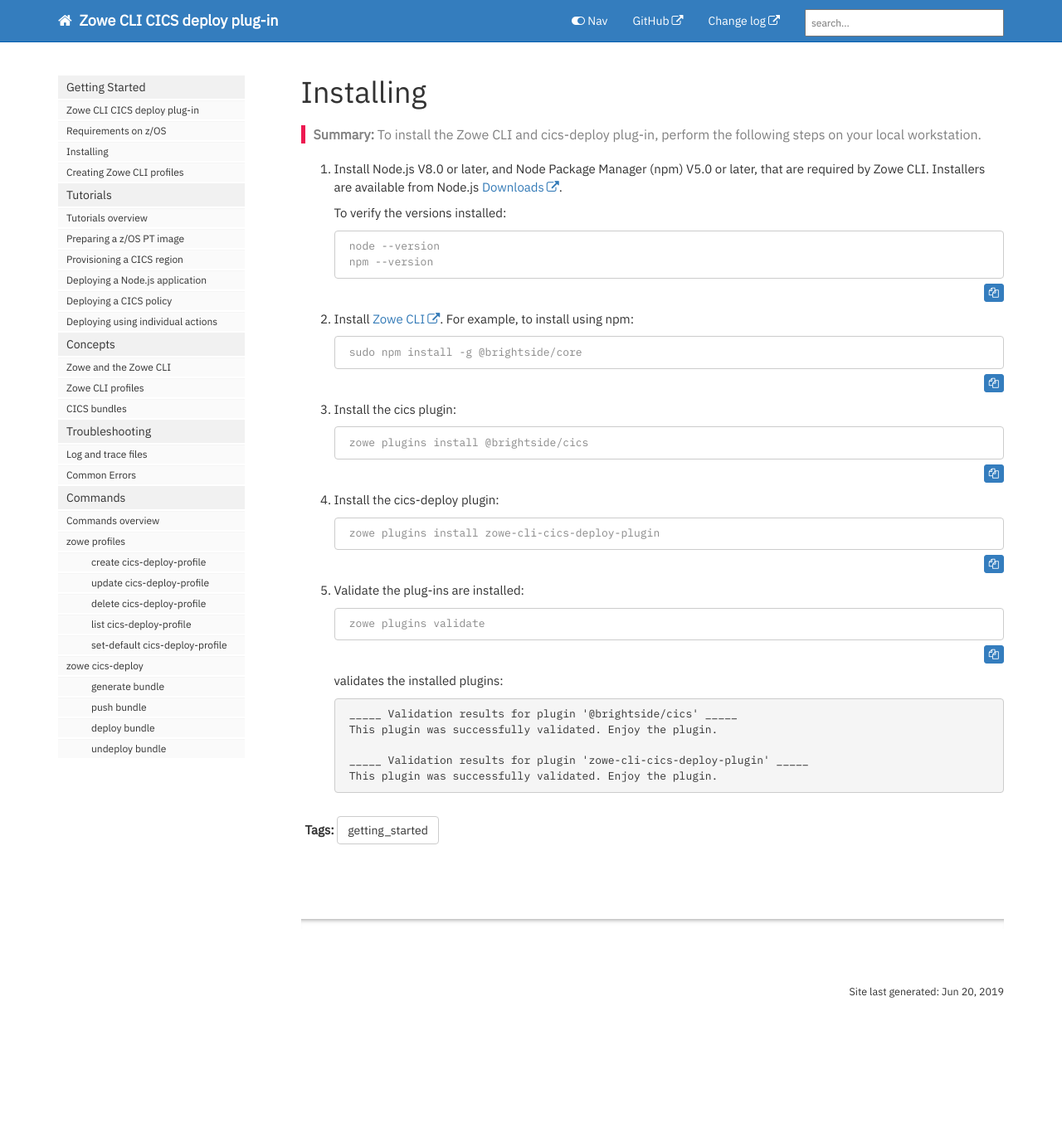
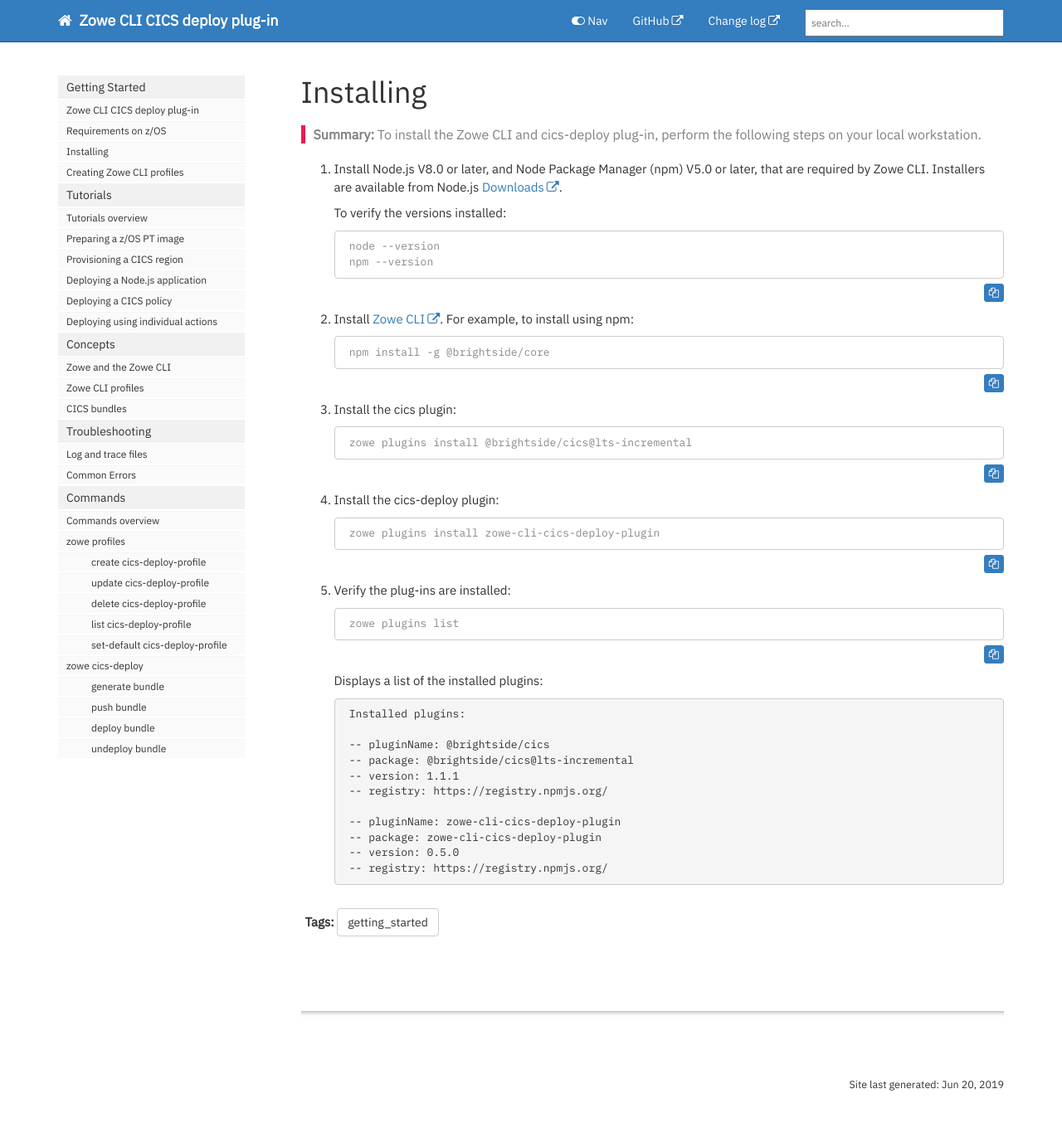
Before and after one commit to IBM/zowe-cli-cics-deploy-plugin, a Jekyll site: the page built from docs/pages/cdp/cdp-Installing.md, in a window 1280 px wide and 1377 px high. Shown: the top 1354 px of the window at 83% size. Built offline with Jekyll 4.4.1, drawn with Linux system fonts in a browser that asks for light colours; nearby versions of some CDN libraries; comment, search, counter and statistics services are not loaded.

Commit message:
Removed 'sudo', Changed installing cics plugin command, Changed verification back to 'zowe plugins list'
Signed-off-by: Jeonghyuk Park <chris.jeonghyuk.park@gmail.com>

````diff
--- a/docs/pages/cdp/cdp-Installing.md
+++ b/docs/pages/cdp/cdp-Installing.md
@@ -21,13 +21,13 @@ toc: false
 2. Install [Zowe CLI](https://zowe.github.io/docs-site/latest/user-guide/cli-installcli.html). For example, to install using npm:
 
     ```console
-    sudo npm install -g @brightside/core
+    npm install -g @brightside/core
     ```
 
 3. Install the cics plugin:
 
     ```console
-    zowe plugins install @brightside/cics
+    zowe plugins install @brightside/cics@lts-incremental
     ```
 
 4. Install the cics-deploy plugin:
@@ -36,16 +36,22 @@ toc: false
     zowe plugins install zowe-cli-cics-deploy-plugin
     ```
 
-5. Validate the plug-ins are installed:
+5. Verify the plug-ins are installed:
 
     ```console
-    zowe plugins validate
+    zowe plugins list
     ```
 
-    validates the installed plugins:
+    Displays a list of the installed plugins:
 
     <pre class="messageText">
-    _____ Validation results for plugin '@brightside/cics' _____
-    This plugin was successfully validated. Enjoy the plugin. <br>
-    _____ Validation results for plugin 'zowe-cli-cics-deploy-plugin' _____
-    This plugin was successfully validated. Enjoy the plugin. </pre>
+    Installed plugins:
+
+    -- pluginName: @brightside/cics
+    -- package: @brightside/cics@lts-incremental
+    -- version: 1.1.1
+    -- registry: https://registry.npmjs.org/<br>
+    -- pluginName: zowe-cli-cics-deploy-plugin
+    -- package: zowe-cli-cics-deploy-plugin
+    -- version: 0.5.0
+    -- registry: https://registry.npmjs.org/ </pre>
````
